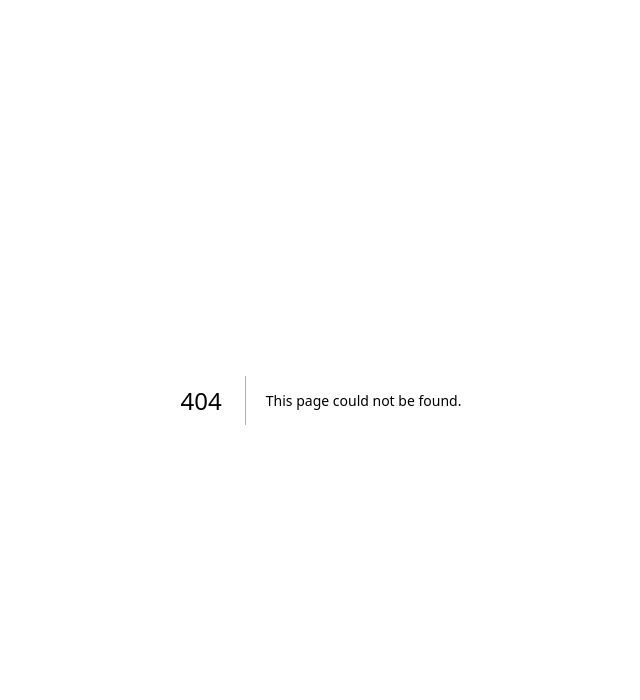
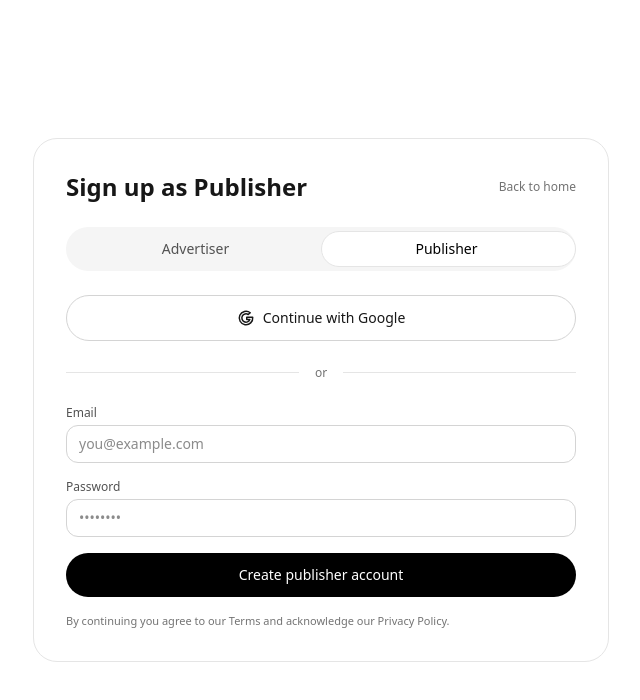
Before and after one commit to Dukeazeta/Teleghost, a Next.js app: page /signup/publishers in a window 1280 px wide. Before the commit this address had no page. Shown: the top 700 px of the page, without its empty margins (319-959 px from the left). Built offline with nearby package versions, Linux system fonts and the light colour scheme.

Commit message:
Minor design overhaul

```diff
--- /dev/null
+++ b/src/app/signup/advertisers/page.tsx
@@ -0,0 +1,5 @@
+import Signup from "@/components/Signup";
+
+export default function AdvertiserSignupPage() {
+  return <Signup initialProfile="advertiser" />;
+}
--- /dev/null
+++ b/src/app/signup/publishers/page.tsx
@@ -0,0 +1,5 @@
+import Signup from "@/components/Signup";
+
+export default function PublisherSignupPage() {
+  return <Signup initialProfile="publisher" />;
+}
--- /dev/null
+++ b/src/components/Signup.tsx
@@ -0,0 +1,103 @@
+"use client";
+
+import { useState } from "react";
+import { motion } from "framer-motion";
+import Link from "next/link";
+import { IconBrandGoogle } from "@tabler/icons-react";
+import { Button } from "@/components/ui/button";
+import { Input } from "@/components/ui/input";
+
+type ProfileType = "advertiser" | "publisher";
+
+export default function Signup({ initialProfile = "advertiser" as ProfileType }) {
+  const [profile, setProfile] = useState<ProfileType>(initialProfile);
+
+  return (
+    <section className="min-h-screen flex items-center justify-center px-6 py-16 bg-white dark:bg-black">
+      <div className="w-full max-w-xl">
+        <motion.div
+          initial={{ opacity: 0, y: 16 }}
+          animate={{ opacity: 1, y: 0 }}
+          transition={{ duration: 0.4 }}
+          className="rounded-3xl border border-neutral-200 dark:border-neutral-800 bg-white dark:bg-neutral-900 p-6 sm:p-8"
+        >
+          <div className="flex items-center justify-between mb-6">
+            <h1 className="text-xl sm:text-2xl font-bold text-neutral-900 dark:text-white">
+              {profile === "advertiser" ? "Sign up as Advertiser" : "Sign up as Publisher"}
+            </h1>
+            <Link href="/" className="text-xs text-neutral-500 hover:text-neutral-700 dark:hover:text-neutral-200">Back to home</Link>
+          </div>
+
+          {/* Segmented control */}
+          <div className="relative mb-6">
+            <div className="grid grid-cols-2 p-1 rounded-full bg-neutral-100 dark:bg-neutral-800">
+              <button
+                type="button"
+                aria-pressed={profile === "advertiser"}
+                onClick={() => setProfile("advertiser")}
+                className={`relative z-10 px-4 py-2 text-sm font-medium rounded-full transition-colors ${
+                  profile === "advertiser"
+                    ? "text-black dark:text-white"
+                    : "text-neutral-600 dark:text-neutral-300"
+                }`}
+              >
+                Advertiser
+              </button>
+              <button
+                type="button"
+                aria-pressed={profile === "publisher"}
+                onClick={() => setProfile("publisher")}
+                className={`relative z-10 px-4 py-2 text-sm font-medium rounded-full transition-colors ${
+                  profile === "publisher"
+                    ? "text-black dark:text-white"
+                    : "text-neutral-600 dark:text-neutral-300"
+                }`}
+              >
+                Publisher
+              </button>
+            </div>
+            <motion.span
+              layout
+              className="pointer-events-none absolute top-1 bottom-1 w-1/2 rounded-full bg-white dark:bg-neutral-900 border border-neutral-200 dark:border-neutral-700"
+              animate={{ left: profile === "advertiser" ? 4 : "50%" }}
+              transition={{ type: "spring", stiffness: 400, damping: 30 }}
+            />
+          </div>
+
+          {/* Google button */}
+          <Button type="button" variant="outline" className="w-full justify-center" onClick={() => {}}>
+            <IconBrandGoogle size={18} />
+            Continue with Google
+          </Button>
+
+          {/* Divider */}
+          <div className="my-6 flex items-center gap-4 text-xs text-neutral-500">
+            <span className="h-px flex-1 bg-neutral-200 dark:bg-neutral-800" />
+            or
+            <span className="h-px flex-1 bg-neutral-200 dark:bg-neutral-800" />
+          </div>
+
+          {/* Simple email form mock to match current design */}
+          <form className="space-y-4">
+            <div>
+              <label className="block text-xs mb-1 text-neutral-600 dark:text-neutral-300">Email</label>
+              <Input type="email" required placeholder="you@example.com" />
+            </div>
+            <div>
+              <label className="block text-xs mb-1 text-neutral-600 dark:text-neutral-300">Password</label>
+              <Input type="password" required placeholder="••••••••" />
+            </div>
+            <Button type="submit" size="md" className="w-full">
+              {profile === "advertiser" ? "Create advertiser account" : "Create publisher account"}
+            </Button>
+          </form>
+
+          {/* Context note */}
+          <p className="mt-4 text-[11px] text-neutral-500">
+            By continuing you agree to our Terms and acknowledge our Privacy Policy.
+          </p>
+        </motion.div>
+      </div>
+    </section>
+  );
+}
--- /dev/null
+++ b/src/components/ui/button.tsx
@@ -0,0 +1,38 @@
+import * as React from "react";
+import { cn } from "@/lib/utils";
+
+export type ButtonProps = React.ButtonHTMLAttributes<HTMLButtonElement> & {
+  variant?: "default" | "outline" | "ghost";
+  size?: "sm" | "md" | "lg";
+};
+
+export const Button = React.forwardRef<HTMLButtonElement, ButtonProps>(
+  ({ className, variant = "default", size = "md", ...props }, ref) => {
+    const variants: Record<NonNullable<ButtonProps["variant"]>, string> = {
+      default:
+        "bg-black text-white hover:bg-neutral-800 dark:bg-white dark:text-black dark:hover:bg-neutral-200",
+      outline:
+        "border border-neutral-300 dark:border-neutral-700 bg-transparent hover:bg-neutral-50 dark:hover:bg-neutral-800 text-neutral-900 dark:text-neutral-100",
+      ghost:
+        "bg-transparent hover:bg-neutral-50 dark:hover:bg-neutral-800 text-neutral-900 dark:text-neutral-100",
+    };
+    const sizes: Record<NonNullable<ButtonProps["size"]>, string> = {
+      sm: "px-3 py-2 text-sm rounded-lg",
+      md: "px-4 py-3 text-sm rounded-full",
+      lg: "px-5 py-3.5 text-base rounded-full",
+    };
+    return (
+      <button
+        ref={ref}
+        className={cn(
+          "inline-flex items-center justify-center gap-2 font-medium transition focus:outline-none focus:ring-2 focus:ring-black/10 dark:focus:ring-white/10",
+          variants[variant],
+          sizes[size],
+          className
+        )}
+        {...props}
+      />
+    );
+  }
+);
+Button.displayName = "Button";
--- /dev/null
+++ b/src/components/ui/input.tsx
@@ -0,0 +1,21 @@
+import * as React from "react";
+import { cn } from "@/lib/utils";
+
+export interface InputProps
+  extends React.InputHTMLAttributes<HTMLInputElement> {}
+
+export const Input = React.forwardRef<HTMLInputElement, InputProps>(
+  ({ className, ...props }, ref) => {
+    return (
+      <input
+        ref={ref}
+        className={cn(
+          "w-full rounded-xl border border-neutral-300 dark:border-neutral-700 bg-white dark:bg-neutral-950 px-3 py-2 text-sm outline-none focus:ring-2 focus:ring-black/10 dark:focus:ring-white/10",
+          className
+        )}
+        {...props}
+      />
+    );
+  }
+);
+Input.displayName = "Input";
--- /dev/null
+++ b/src/components/ui/tabs.tsx
@@ -0,0 +1,51 @@
+"use client";
+
+import * as React from "react";
+import { cn } from "@/lib/utils";
+
+type TabsValue = string;
+
+export function Tabs({ value, onValueChange, children }: {
+  value: TabsValue;
+  onValueChange: (v: TabsValue) => void;
+  children: React.ReactNode;
+}) {
+  return <div data-value={value}>{children}</div>;
+}
+
+export function TabsList({ children, className }: { children: React.ReactNode; className?: string }) {
+  return <div className={cn("inline-flex rounded-full bg-neutral-100 dark:bg-neutral-800 p-1", className)}>{children}</div>;
+}
+
+export function TabsTrigger({ value, currentValue, onClick, children }: {
+  value: TabsValue;
+  currentValue: TabsValue;
+  onClick: (v: TabsValue) => void;
+  children: React.ReactNode;
+}) {
+  const isActive = value === currentValue;
+  return (
+    <button
+      type="button"
+      aria-pressed={isActive}
+      onClick={() => onClick(value)}
+      className={cn(
+        "relative z-10 px-4 py-2 text-sm font-medium rounded-full transition-colors",
+        isActive ? "text-black dark:text-white" : "text-neutral-600 dark:text-neutral-300"
+      )}
+    >
+      {children}
+    </button>
+  );
+}
+
+export function TabsIndicator({ activeIndex }: { activeIndex: number }) {
+  return (
+    <div className="relative h-0">
+      <span
+        className="pointer-events-none absolute -top-10 left-1 w-1/2 h-10 rounded-full bg-white dark:bg-neutral-900 shadow/10 shadow-black/5 border border-neutral-200 dark:border-neutral-700 transition-transform"
+        style={{ transform: `translateX(${activeIndex * 100}%)` }}
+      />
+    </div>
+  );
+}
```
Also changed, not shown: public/ankara-pattern.png (added).
